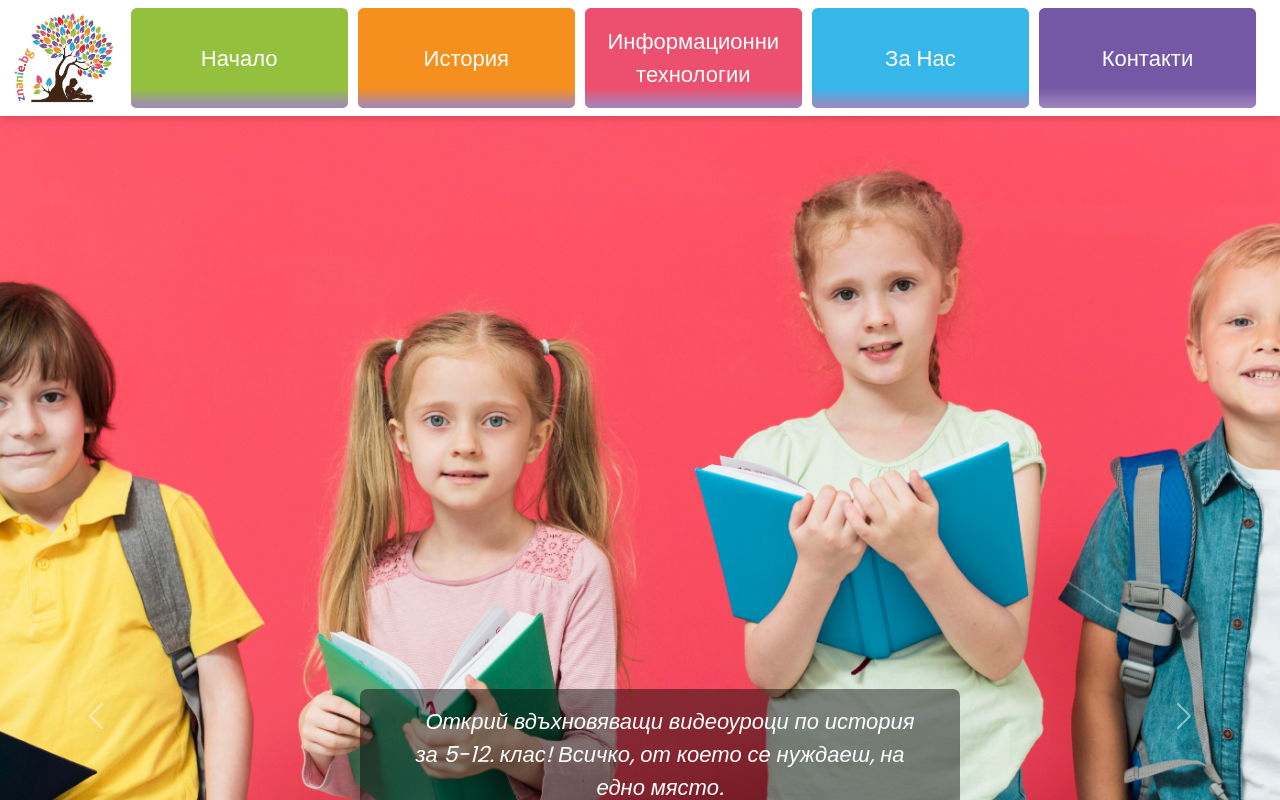
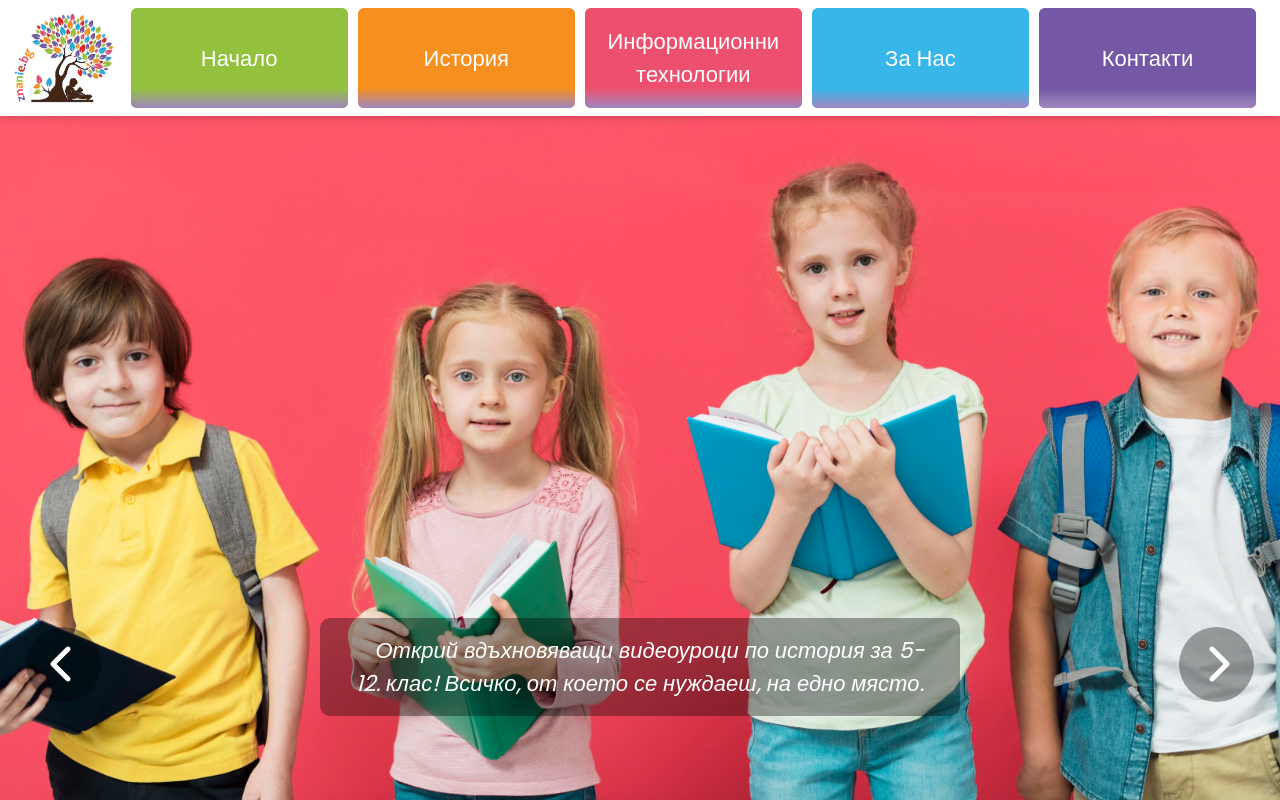
Before and after one commit to FreshyMc/Znanie, a React (Vite) app: page / in a window 1280 px wide. Shown: the top 800 px of the page. Built offline with nearby package versions, Linux system fonts and the light colour scheme; grey boxes are pictures that could not be loaded.

Commit message:
Improve main slider

```diff
--- a/src/App.jsx
+++ b/src/App.jsx
@@ -82,7 +82,7 @@ function App() {
         {/* Хедър с карусел */}
         <header className='row main-header'>
           <div className='col-12 p-0'>
-            <Carousel slides={headerSlides} isHeader />
+            <MainCarousel slides={headerSlides} />
           </div>
         </header>
 
--- a/src/components/carousel/Carousel.jsx
+++ b/src/components/carousel/Carousel.jsx
@@ -27,16 +27,20 @@ export default function Carousel({ slides }) {
         setPage(prev => prev - 1);
     };
 
-    // Auto-slide logic
-    useEffect(() => {
     const startAutoSlide = () => {
+        if (intervalRef.current) {
+            clearInterval(intervalRef.current);
+        }
+
         intervalRef.current = setInterval(() => {
             if (!isHovered.current) {
                 handleNextSlide();
             }
-            }, 7000); // Change every 3 seconds
+        }, 7000);
     };
 
+    // Auto-slide logic
+    useEffect(() => {
         startAutoSlide();
         return () => clearInterval(intervalRef.current);
     }, []);
@@ -50,17 +54,13 @@ export default function Carousel({ slides }) {
                 container.style.transition = 'none';
                 setPage(1);
                 requestAnimationFrame(() => {
-                    requestAnimationFrame(() => {
                     container.style.transition = '0.5s ease left';
-                    });
                 });
             } else if (page === 0) {
                 container.style.transition = 'none';
-                setPage(extendedSlides.length - 2);
-                requestAnimationFrame(() => {
+                setPage(extendedSlides.length - 1);
                 requestAnimationFrame(() => {
                     container.style.transition = '0.5s ease left';
-                    });
                 });
             }
         };
@@ -76,6 +76,7 @@ export default function Carousel({ slides }) {
 
     const handleMouseLeave = () => {
         isHovered.current = false;
+        startAutoSlide();
     };
 
     return (
--- a/src/components/carousel/carousel.module.css
+++ b/src/components/carousel/carousel.module.css
@@ -1,6 +1,7 @@
 .carousel {
+    position: relative;
     width: 100%;
-    height: 100vh;
+    height: calc(100% - 116px);
     background-color: #fff;
     overflow: hidden;
 }
@@ -29,39 +30,40 @@
 }
 
 .slideContent p {
+    background-color: rgba(0, 0, 0, .35);
+    color: #fff;
+    padding: 1rem 2rem;
+    border-radius: 10px;
     position: absolute;
-    bottom: 15%;
+    bottom: 10%;
     left: 50%;
-    padding: 25px;
-    margin: 0;
-    width: 60%;
-    height: auto;
-    background-color: rgba(0, 0, 0, .35);
-    border-radius: .45rem;
-    font-size: 1.6rem;
-    font-family: 'Georgia', serif;
+    transform: translateX(-50%);
+    max-width: 80%;
+    font-size: 22px;
+    text-indent: 20px;
+    font-style: italic;
     text-align: center;
-    transform: translateX(-50%);
+    font-family: 'Poppins', sans-serif;
 }
 
 .buttons {
     position: absolute;
-    bottom: 20%;
+    bottom: 10%;
     left: 0;
     padding: 0 2%;
     display: flex;
     justify-content: space-between;
     width: 100%;
     height: auto;
-    transform: translateY(-20%);
+    transform: translateY(calc(-75px / 2.5));
     z-index: 2;
 }
 
 .prevButton,
 .nextButton {
     display: flex;
-    width: 90px;
-    height: 90px;
+    width: 75px;
+    height: 75px;
     font-size: 2.5rem;
     align-items: center;
     justify-content: center;
--- a/src/index.css
+++ b/src/index.css
@@ -103,18 +103,6 @@ ul {
 
 .main-header > div {
   z-index: 2;
-}
-
-.main-header::after {
-  content: '';
-  display: block;
-  width: 100%;
-  height: 100%;
-  position: absolute;
-  top: 0;
-  left: 0;
-  background-color: rgba(0, 0, 0, .35);
-  z-index: 1;
 }
 
 .slide {
```
Lines whose indentation alone changed are shown as unchanged.
